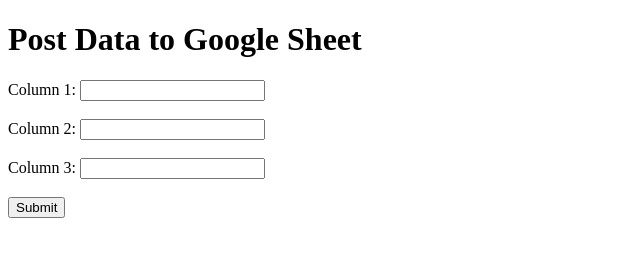
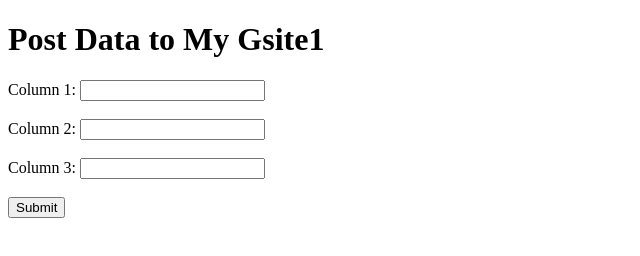
Before and after one commit to Mo1kanos/Mo1kanos.github.io, a plain HTML site: page index.html in a window 1280 px wide. Shown: the whole page, without its empty margins (0-640 px from the left). Drawn offline with Linux system fonts and the light colour scheme.

Commit message:
Update index.html

```diff
--- a/index.html
+++ b/index.html
@@ -1,10 +1,10 @@
 <!DOCTYPE html>
 <html>
 <head>
-  <title>Post Data to Google Sheet</title>
+  <title>Post Data to My Gsite</title>
 </head>
 <body>
-  <h1>Post Data to Google Sheet</h1>
+  <h1>Post Data to My Gsite1</h1>
   <form id="myForm">
     <label for="column1">Column 1:</label>
     <input type="text" id="column1" name="column1"><br><br>
```
